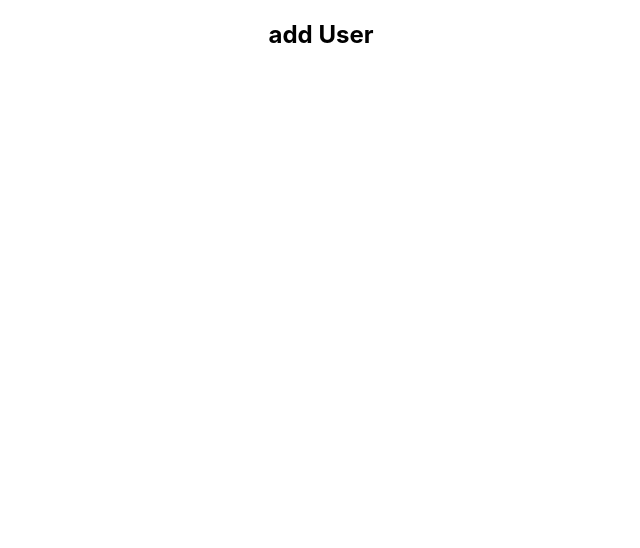
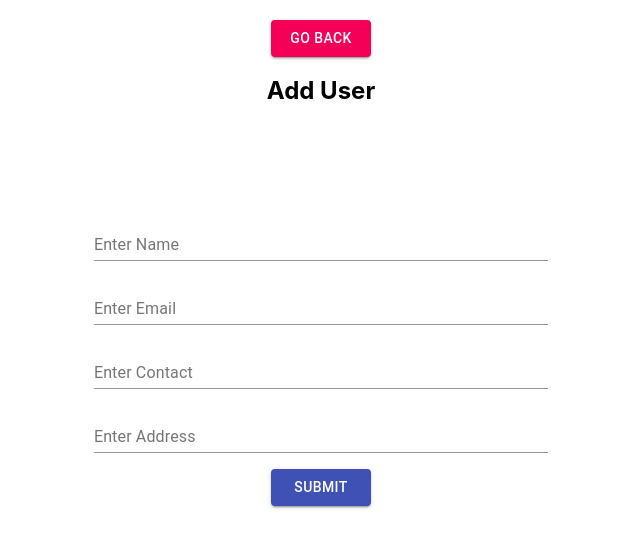
Before and after one commit to HarshJainGitHub/react-json-redux, a React (Create React App) app: page /addUser in a window 1280 px wide. Shown: the top 548 px of the page, without its empty margins (319-959 px from the left). Built offline with nearby package versions, Linux system fonts and the light colour scheme.

Commit message:
add user completed

```diff
--- a/db.json
+++ b/db.json
@@ -13,6 +13,27 @@
       "email": "emma.watson@gmail.com",
       "contact": "42896754308",
       "id": 2
+    },
+    {
+      "name": "harshjain9708@gmail.com",
+      "email": "harshjain9708@gmail.com",
+      "contact": "87887677908",
+      "address": "Ladpura School, JB Thakkar Marg, Ladpura, Itwari, Nagpur, Maharashtra, India, House no 516",
+      "id": 3
+    },
+    {
+      "name": "palakjain0899@gmail.com",
+      "email": "palakjain0899@gmail.com",
+      "contact": "342423423425653",
+      "address": "Ladpura Itwari , near sangan jain mandir, opposite to pinjarkar bhavan",
+      "id": 4
+    },
+    {
+      "name": "Harry",
+      "email": "harry.potter@gmail.com",
+      "contact": "8763468234732",
+      "address": "Brisbane",
+      "id": 5
     }
   ]
 }
--- a/src/pages/AddUser.js
+++ b/src/pages/AddUser.js
@@ -1,9 +1,72 @@
-import React from 'react';
+import React, { useState } from 'react';
+import { makeStyles } from '@material-ui/core/styles';
+import TextField from '@material-ui/core/TextField';
+import Button from '@material-ui/core/Button';
+import { useNavigate } from 'react-router-dom';
+import { useDispatch } from 'react-redux';
+import { addUser } from '../redux/action';
+
+const useStyles = makeStyles((theme) => ({
+  root: {
+    marginTop:100,
+    '& > *': {
+      margin: theme.spacing(1),
+      width: '45ch',
+    },
+  },
+}));
 
 const AddUser = () => {
+  const [userState , setUserState] = useState({
+    name:"",
+    email:"",
+    contact:"",
+    address:""
+  });
+
+  const { name,email,contact,address } = userState;
+  const [error , setErrorState] = useState('');
+
+  let navigate = useNavigate();
+  let dispatch = useDispatch();
+
+  const classes = useStyles();
+
+  const handleInputChange = (e) => {
+    let {name, value} = e.target;
+    setUserState({...userState, [name]: value });
+  };
+
+  const handleSubmit = (e) => {
+    e.preventDefault();
+    if(!name || !address || !email || !contact){
+      setErrorState("Please fill all the input fields");
+    }
+    else{
+      dispatch(addUser(userState));
+      navigate('/');
+      setErrorState('');
+    }
+  };
+
   return(
     <div>
-        <h2>add User</h2>
+      <Button style={{ width: "100px", marginTop:'20px' }}
+        variant="contained" color="secondary" onClick={() => navigate('/') }>Go Back</Button>
+      <h2>Add User</h2>
+      {error && <h3 style={{ color:'red' }}>{error}</h3>}
+      <form className={classes.root} noValidate autoComplete="off" onSubmit={handleSubmit}>
+        <TextField id="standard-basic" label="Enter Name" value={ name } type="text" name="name" onChange={handleInputChange} />
+        <br/>
+        <TextField id="standard-basic" label="Enter Email" value={email} type="email" name="email" onChange={handleInputChange} />
+        <br />
+        <TextField id="standard-basic" label="Enter Contact" value={contact} type="number" name="contact" onChange={handleInputChange} />
+        <br />
+        <TextField id="standard-basic" label="Enter Address" value={address} type="text" name="address" onChange={handleInputChange} />
+        <br />
+        <Button style={{ width: "100px" }} onChange={handleInputChange}
+        variant="contained" color="primary" type="submit">SUBMIT</Button>
+      </form>
     </div>
   );
 }
--- a/src/redux/action.js
+++ b/src/redux/action.js
@@ -10,13 +10,17 @@ const userDeleted = () => ({
     type: types.DELETE_USER
 })
 
+const userAdded = () => ({
+    type: types.ADD_USER
+})
+
 export const loadUsers = () => {
     return function (dispatch){
         axios.get(`${process.env.REACT_APP_API}`).then((res) => {
             console.log("res ",res);
             dispatch(getUsers(res.data));
         })
-        .catch((error) => console.log("Error caught in get user api ",error))
+        .catch((error) => console.log("Error caught in loadUser api ",error))
     }
 }
 
@@ -28,6 +32,17 @@ export const deleteUser = (id) => {
             dispatch(loadUsers());
 
         })
-            .catch((error) => console.log("Error caught in get user api ", error))
+        .catch((error) => console.log("Error caught in deleteUser api ", error))
     }
 }
+
+export const addUser = (user) => {
+    return function (dispatch) {
+        axios.post(`${process.env.REACT_APP_API}`,user).then((res) => {
+            console.log("res ", res);
+            dispatch(userAdded());
+            dispatch(loadUsers());
+        })
+        .catch((error) => console.log("Error caught in addUser api ", error))
+    }
+}
--- a/src/redux/actionTypes.js
+++ b/src/redux/actionTypes.js
@@ -1,2 +1,4 @@
 export const GET_USERS ='GET_USERS';
 export const DELETE_USER = 'DELETE_USER';
+export const ADD_USER = 'ADD_USER';
+export const EDIT_USER = 'EDIT_USER';
--- a/src/redux/userReducer.js
+++ b/src/redux/userReducer.js
@@ -22,7 +22,12 @@ const userReducer = (state =initalState , action) => {
                 loading: false,
             }
         break;
-
+        case types.ADD_USER:
+            return {
+                ...state,
+                loading: false,
+            }
+        break;
         default: return state
     }
 }
```
Also changed, not shown: src/pages/EditUser.js (added, +74 -0 lines).
